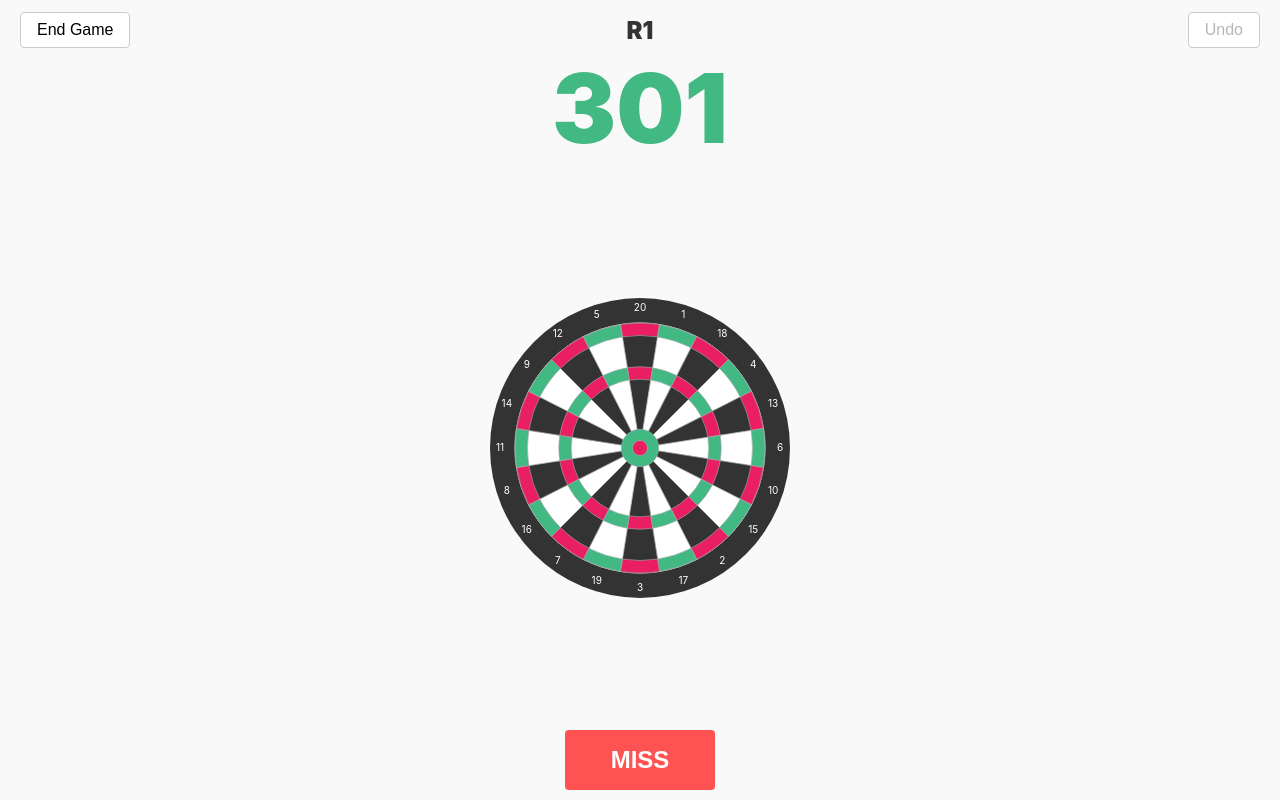
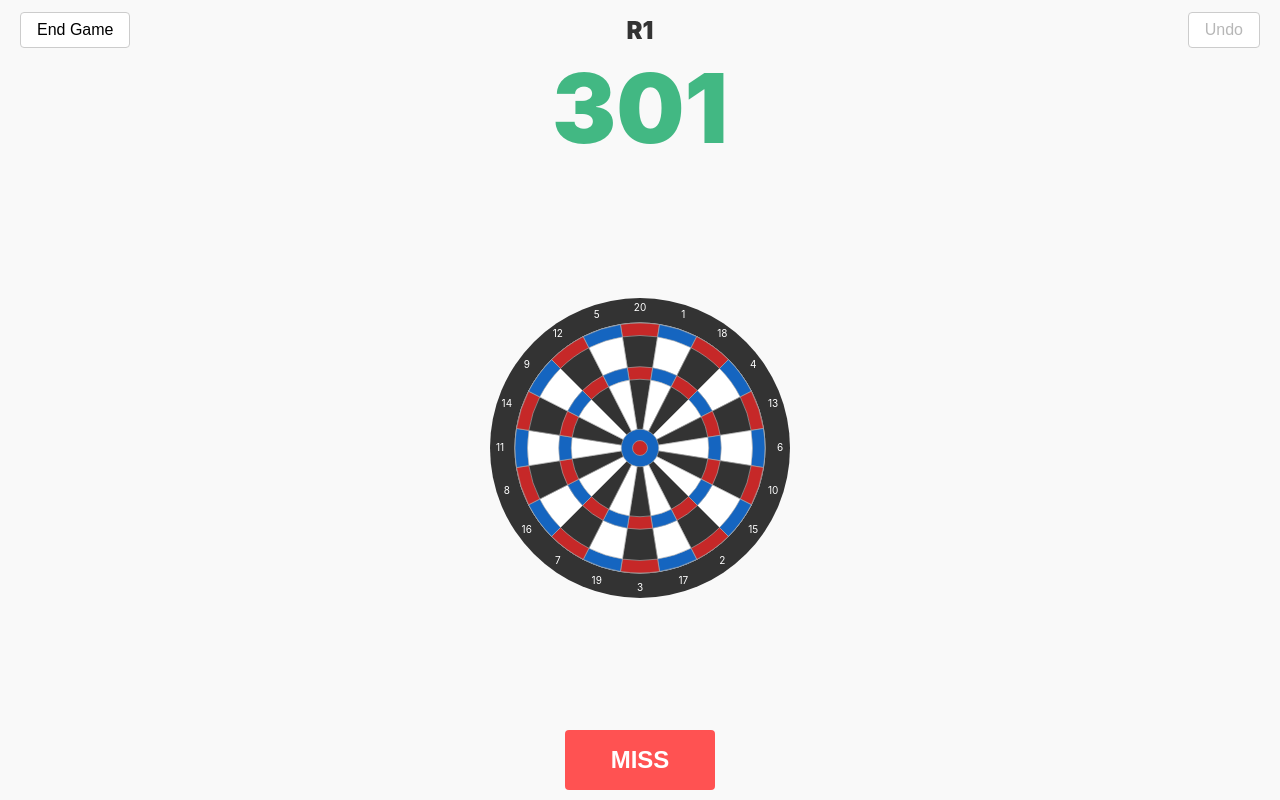
Before and after one commit to yuto0226/Darts-Scorer, a Vue app: page / in a window 1280 px wide. Both pictures are taken after a click on the button "301". Built offline with nearby package versions, Linux system fonts and the light colour scheme.

Commit message:
fix: change dart board color

```diff
--- a/src/components/Dartboard.vue
+++ b/src/components/Dartboard.vue
@@ -225,7 +225,7 @@
              A100 100 0 0 1 ${Math.cos(((i * 18 + 9 - 90) * Math.PI) / 180) * R_DOUBLE_OUTER} ${Math.sin(((i * 18 + 9 - 90) * Math.PI) / 180) * R_DOUBLE_OUTER}
              L${Math.cos(((i * 18 + 9 - 90) * Math.PI) / 180) * R_DOUBLE_INNER} ${Math.sin(((i * 18 + 9 - 90) * Math.PI) / 180) * R_DOUBLE_INNER}
              A${R_DOUBLE_INNER} ${R_DOUBLE_INNER} 0 0 0 ${Math.cos(((i * 18 - 9 - 90) * Math.PI) / 180) * R_DOUBLE_INNER} ${Math.sin(((i * 18 - 9 - 90) * Math.PI) / 180) * R_DOUBLE_INNER}`"
-        :fill="i % 2 === 0 ? '#e91e63' : '#42b883'"
+        :fill="i % 2 === 0 ? '#c62828' : '#1565c0'"
         stroke="#aaa"
         stroke-width="0.5"
       />
@@ -239,15 +239,15 @@
              A${R_TRIPLE_OUTER} ${R_TRIPLE_OUTER} 0 0 1 ${Math.cos(((i * 18 + 9 - 90) * Math.PI) / 180) * R_TRIPLE_OUTER} ${Math.sin(((i * 18 + 9 - 90) * Math.PI) / 180) * R_TRIPLE_OUTER}
              L${Math.cos(((i * 18 + 9 - 90) * Math.PI) / 180) * R_TRIPLE_INNER} ${Math.sin(((i * 18 + 9 - 90) * Math.PI) / 180) * R_TRIPLE_INNER}
              A${R_TRIPLE_INNER} ${R_TRIPLE_INNER} 0 0 0 ${Math.cos(((i * 18 - 9 - 90) * Math.PI) / 180) * R_TRIPLE_INNER} ${Math.sin(((i * 18 - 9 - 90) * Math.PI) / 180) * R_TRIPLE_INNER}`"
-        :fill="i % 2 === 0 ? '#e91e63' : '#42b883'"
+        :fill="i % 2 === 0 ? '#c62828' : '#1565c0'"
         stroke="#aaa"
         stroke-width="0.5"
       />
 
       <!-- Outer Bull -->
-      <circle cx="0" cy="0" :r="R_BULL_OUTER" fill="#42b883" stroke="#aaa" stroke-width="0.5" />
+      <circle cx="0" cy="0" :r="R_BULL_OUTER" fill="#1565c0" stroke="#aaa" stroke-width="0.5" />
       <!-- Inner Bull -->
-      <circle cx="0" cy="0" :r="R_BULL_INNER" fill="#e91e63" stroke="#aaa" stroke-width="0.5" />
+      <circle cx="0" cy="0" :r="R_BULL_INNER" fill="#c62828" stroke="#aaa" stroke-width="0.5" />
 
       <!-- Highlights -->
       <g v-for="path in highlightPaths" :key="path.key">
```
